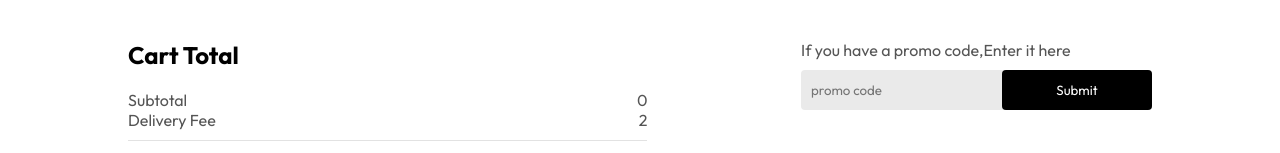
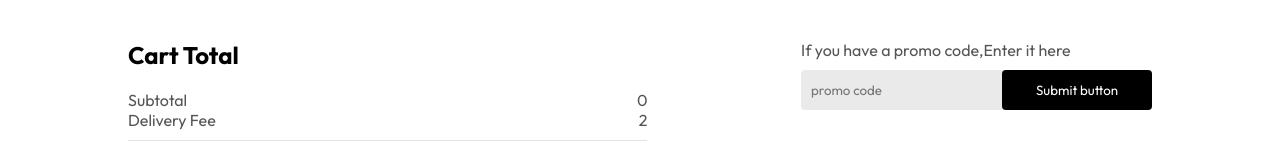
Before and after one commit to sadamali-oc/FoodOrderingWebsite, a React (Vite) app in the folder frontend/: page /cart in a window 1280 px wide. Shown: the part 259-412 px from the top of the page. Built offline with nearby package versions, Linux system fonts and the light colour scheme.

Commit message:
Update Cart.jsx

```diff
--- a/frontend/src/pages/Cart/Cart.jsx
+++ b/frontend/src/pages/Cart/Cart.jsx
@@ -73,7 +73,7 @@ const navigate =useNavigate();
               <p>If you have a promo code,Enter it here</p>
               <div className="cart-promocode-input">
                 <input type="text" placeholder="promo code"/>
-                <button>Submit</button>
+                <button>Submit button</button>
               </div>
             </div>
           </div>
```
